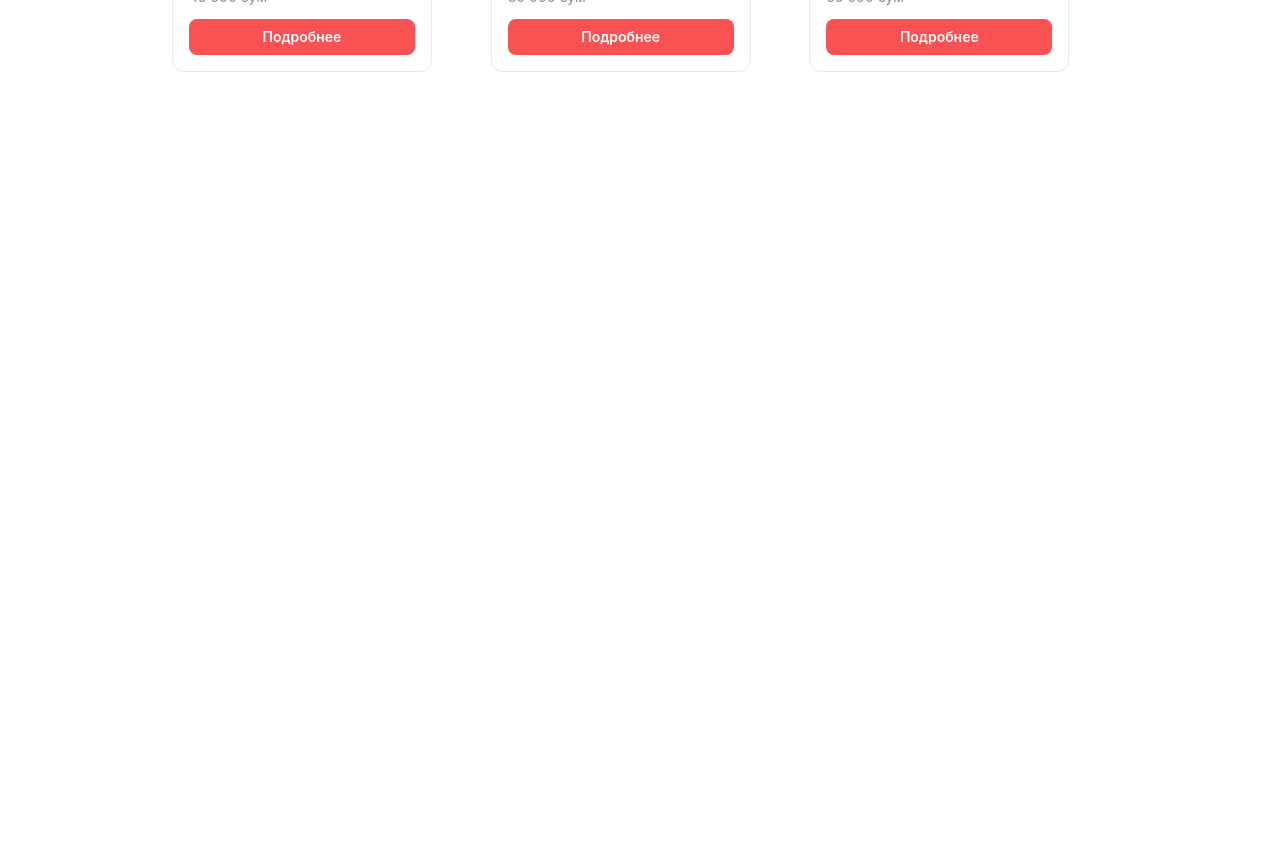
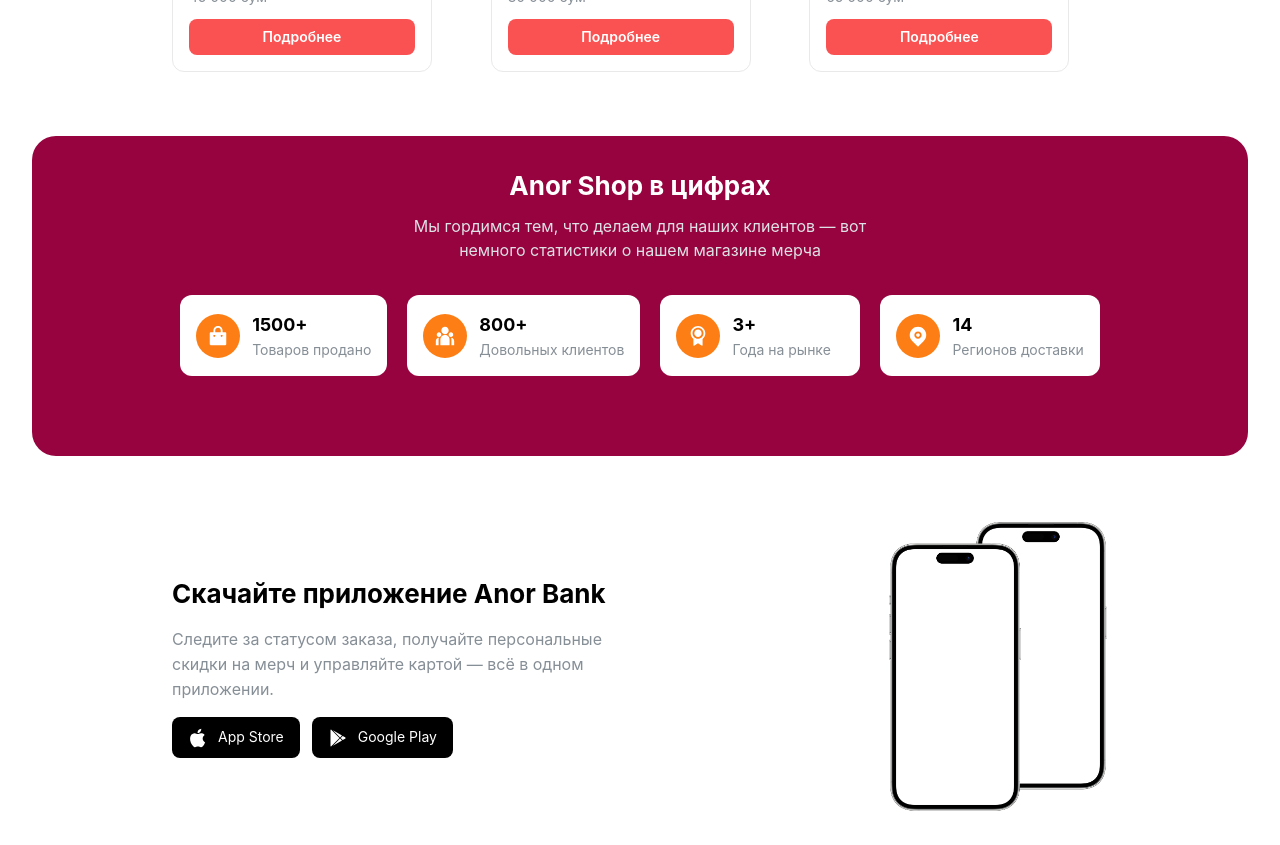
Before and after one commit to Kamolova945/anor-shop, a React (Vite) app: page / in a window 1280 px wide. Shown: the part 1800-2645 px from the top of the page. Before the commit the page ends 1904 px from the top, so only its background shows below. Built offline with nearby package versions, Linux system fonts and the light colour scheme.

Commit message:
statistics and download section

```diff
--- a/src/pages/HomePage.tsx
+++ b/src/pages/HomePage.tsx
@@ -1,11 +1,11 @@
 import { useState } from 'react'
 import { Box, Button, Flex, Select, SimpleGrid, Stack, Text, Title } from '@mantine/core'
 import { Link } from 'react-router'
-import { RiShieldCheckLine, RiTruckLine, RiPaletteLine,RiStore2Fill  } from '@remixicon/react'
+import {RiShieldCheckLine, RiTruckLine, RiPaletteLine,RiStore2Fill,RiShoppingBagFill,RiTeamFill,RiAwardFill,RiMapPinFill,RiAppleFill,RiGooglePlayFill} from '@remixicon/react'
 import { Layout } from '../components/Layout.tsx'
 import { ProductCard } from '../components/ProductCard.tsx'
 import { products } from '../constants/products.ts'
-
+import phoneImage from '../assets/Component 1.png'
 
 const features = [
   {
@@ -42,6 +42,13 @@ const whyChooseUs = [
     title: 'Выгодные цены для сотрудников',
     text: 'Специальные условия для команды и партнёров банка',
   },
+]
+
+const stats = [
+  { icon: RiShoppingBagFill, value: '1500+', label: 'Товаров продано' },
+  { icon: RiTeamFill, value: '800+', label: 'Довольных клиентов' },
+  { icon: RiAwardFill, value: '3+', label: 'Года на рынке' },
+  { icon: RiMapPinFill, value: '14', label: 'Регионов доставки' },
 ]
 
 export function HomePage() {
@@ -128,6 +135,8 @@ export function HomePage() {
           )
         })}
       </Flex>
+
+
       <Flex p={'xl'} gap={'xl'} wrap={'wrap'} align={'center'} maw={1000} mx={'auto'}>
         <Flex
           w={{ base: '100%', sm: 400 }}
@@ -168,6 +177,7 @@ export function HomePage() {
         </Stack>
       </Flex>
 
+
       <Box p={'xl'} maw={1000} mx={'auto'}>
         <Title order={2} mb={'lg'} ta={'center'}>
           Популярные товары
@@ -179,6 +189,100 @@ export function HomePage() {
           ))}
         </SimpleGrid>
       </Box>
+
+
+      <Box bg={'#96033E'} m={'xl'} p={'xl'} style={{ borderRadius: 24, minHeight: 320 }}>
+         <Title order={2} c={'white'} ta={'center'} mb={'xs'}>
+  Anor Shop в цифрах
+</Title>
+<Text c={'gray.3'} ta={'center'} maw={500} mx={'auto'} mb={'xl'}>
+  Мы гордимся тем, что делаем для наших клиентов — вот немного статистики о нашем магазине мерча
+</Text>
+
+        <Flex justify={'center'} gap={'lg'} wrap={'wrap'}>
+          {stats.map((stat) => {
+            const Icon = stat.icon
+
+            return (
+              <Flex
+                key={stat.label}
+                bg={'white'}
+                p={'md'}
+                gap={'sm'}
+                align={'center'}
+                style={{ borderRadius: 12 }}
+                miw={200}
+              >
+                <Flex
+                  w={44}
+                  h={44}
+                  bg={'orange'}
+                  align={'center'}
+                  justify={'center'}
+                  style={{ borderRadius: '50%', flexShrink: 0 }}
+                >
+                  <Icon size={22} color={'white'} />
+                </Flex>
+                <Box>
+                  <Text fw={700} size={'lg'}>
+                    {stat.value}
+                  </Text>
+                  <Text size={'sm'} c={'dimmed'}>
+                    {stat.label}
+                  </Text>
+                </Box>
+              </Flex>
+            )
+          })}
+        </Flex>
+      </Box>
+
+      <Flex
+        justify={'space-between'}
+        align={'center'}
+        gap={'xl'}
+        p={'xl'}
+        wrap={'wrap'}
+        maw={1000}
+        mx={'auto'}
+      >
+        <Stack maw={450} gap={'md'}>
+          <Title order={2}>Скачайте приложение Anor Bank</Title>
+          <Text c={'dimmed'}>
+            Следите за статусом заказа, получайте персональные скидки на мерч
+            и управляйте картой — всё в одном приложении.
+          </Text>
+
+          <Flex gap={'sm'}>
+            <Flex
+              align={'center'}
+              gap={'xs'}
+              bg={'black'}
+              c={'white'}
+              px={'md'}
+              py={'xs'}
+              style={{ borderRadius: 8 }}
+            >
+              <RiAppleFill size={20} />
+              <Text size={'sm'}>App Store</Text>
+            </Flex>
+            <Flex
+              align={'center'}
+              gap={'xs'}
+              bg={'black'}
+              c={'white'}
+              px={'md'}
+              py={'xs'}
+              style={{ borderRadius: 8 }}
+            >
+              <RiGooglePlayFill size={20} />
+              <Text size={'sm'}>Google Play</Text>
+            </Flex>
+          </Flex>
+        </Stack>
+
+        <img src={phoneImage} alt={'Приложение Anor Bank'} width={220} style={{ borderRadius: 24 }} />
+      </Flex>
     </Layout>
   )
 }
```
Also changed, not shown: src/assets/Component 1.png (added). Lines whose indentation alone changed are shown as unchanged.
